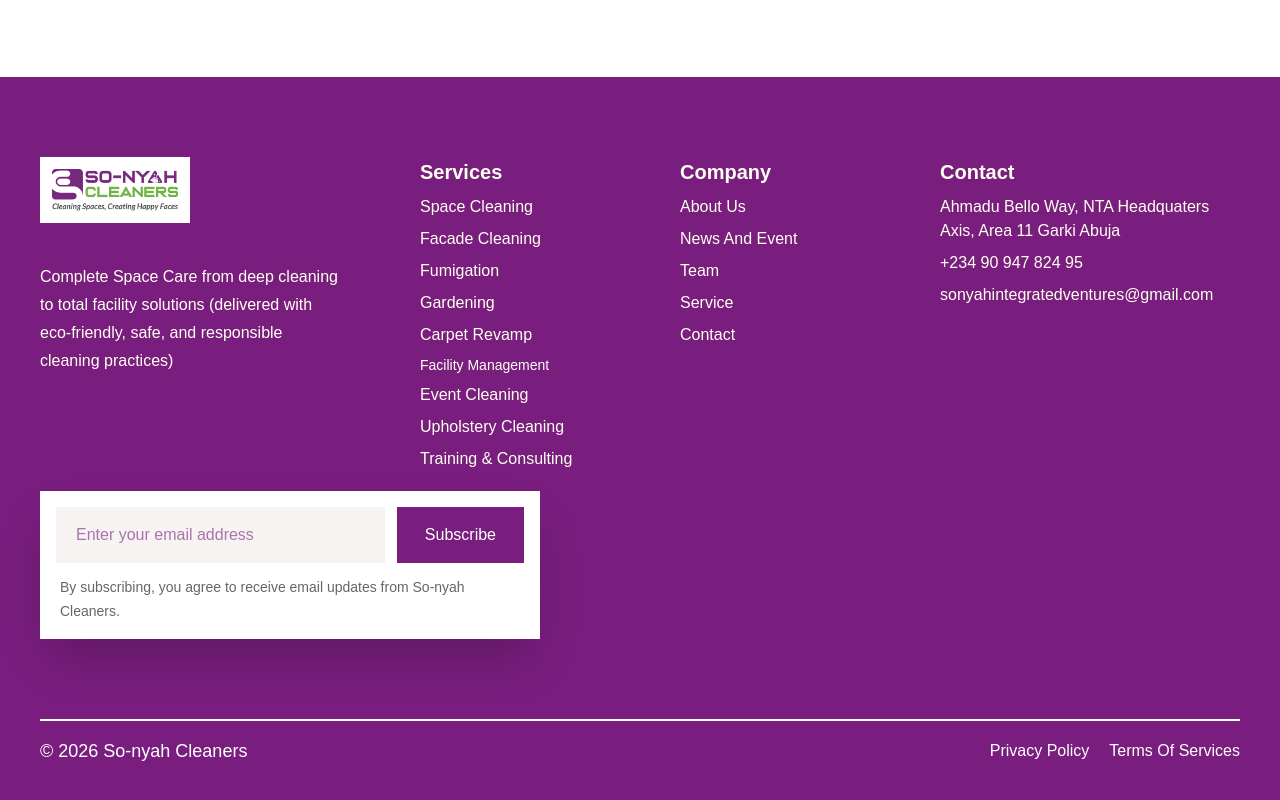
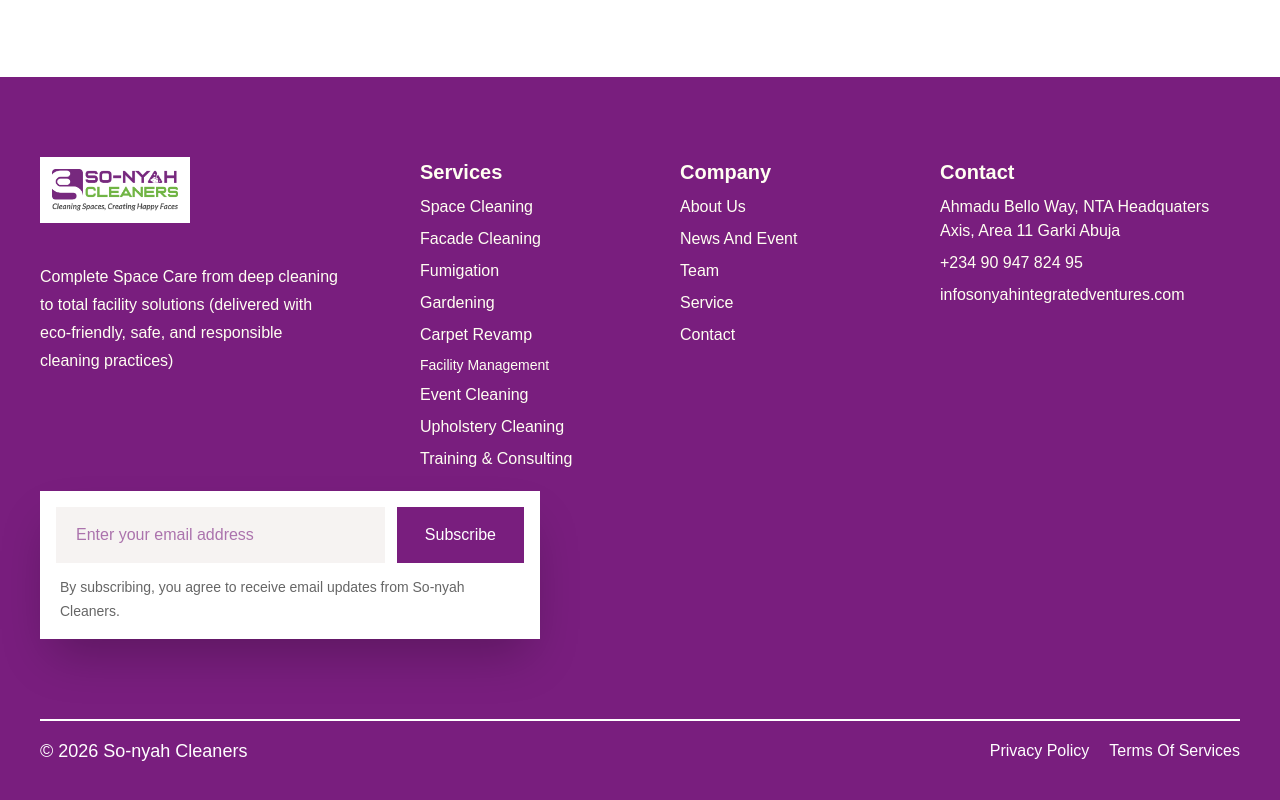
Before and after one commit to Richardyohanna/So-Nyah-Cleaners, a React (Vite) app: page / in a window 1280 px wide. Shown: the part 4086-4886 px from the top of the page. Built offline with nearby package versions, Linux system fonts and the light colour scheme; no server answers; the database is empty.

Commit message:
changed email to info@sonyahintegratedventures@gmail.com

```diff
--- a/index.html
+++ b/index.html
@@ -4,7 +4,7 @@
     <meta charset="UTF-8" />
     <link rel="icon" type="image/svg+xml" href="/favicon.ico" />
     <meta name="viewport" content="width=device-width, initial-scale=1.0" />
-    <title>So-Nyah Cleaners</title>
+    <title>So-nyah Cleaners</title>
   </head>
   <body>
     <div id="root"></div>
--- a/src/Contact/Contact.tsx
+++ b/src/Contact/Contact.tsx
@@ -457,7 +457,7 @@
               </div>
               <div>
                 <h4 className="text-[var(--primary)] text-lg sm:text-xl font-bold tracking-wide">EMAIL</h4>
-                <p className="text-sm sm:text-base break-all sm:break-normal">sonyahintegratedventures@gmail.com</p>
+                <p className="text-sm sm:text-base break-all sm:break-normal">inf0@sonyahintegratedventures.com</p>
               </div>
             </div>
 
--- a/src/Footer/Footer.tsx
+++ b/src/Footer/Footer.tsx
@@ -97,7 +97,7 @@
             +234 90 947 824 95
           </p>
           <p className="!text-[#fffff2] max-w-[300px] text-sm! sm:text-base!">
-            sonyahintegratedventures@gmail.com
+            infosonyahintegratedventures.com
           </p>
         </div>
       </div>
```
